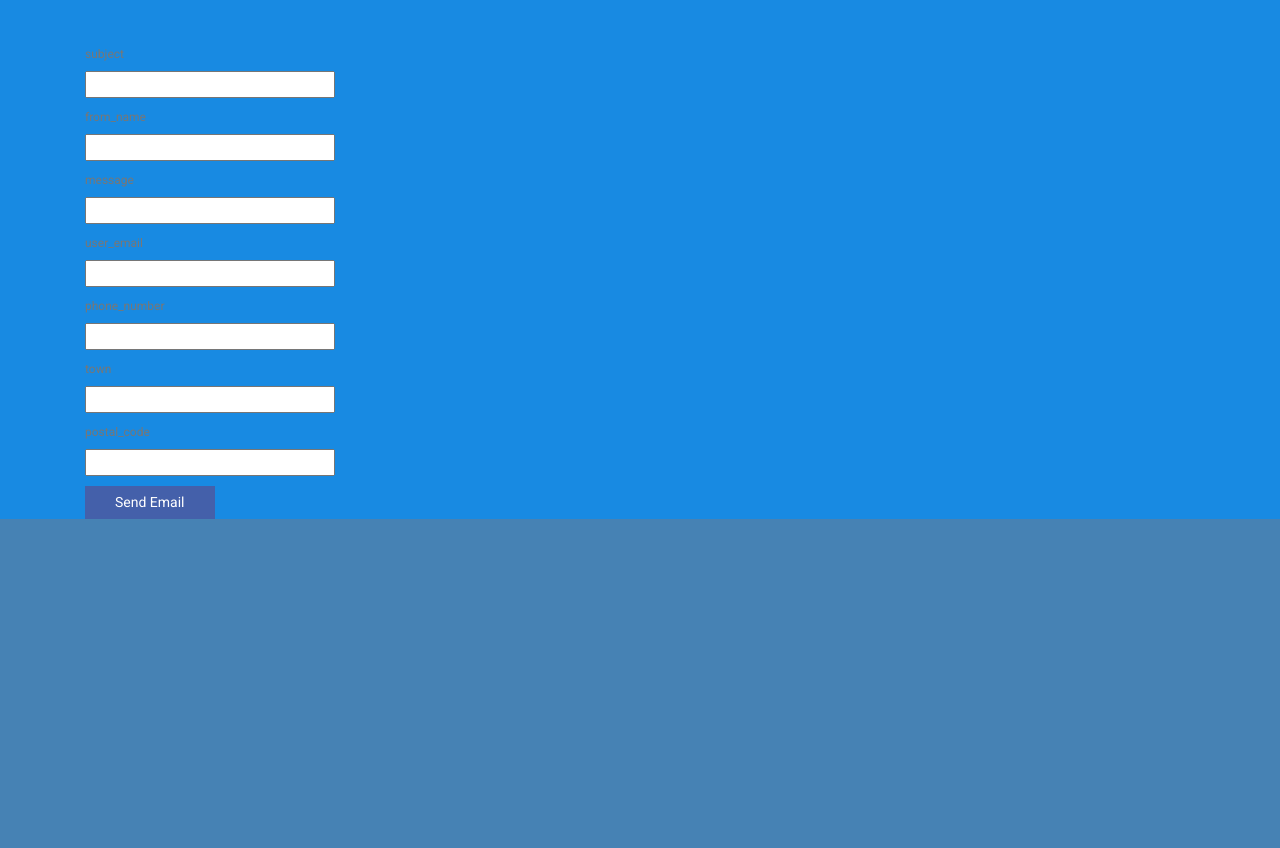
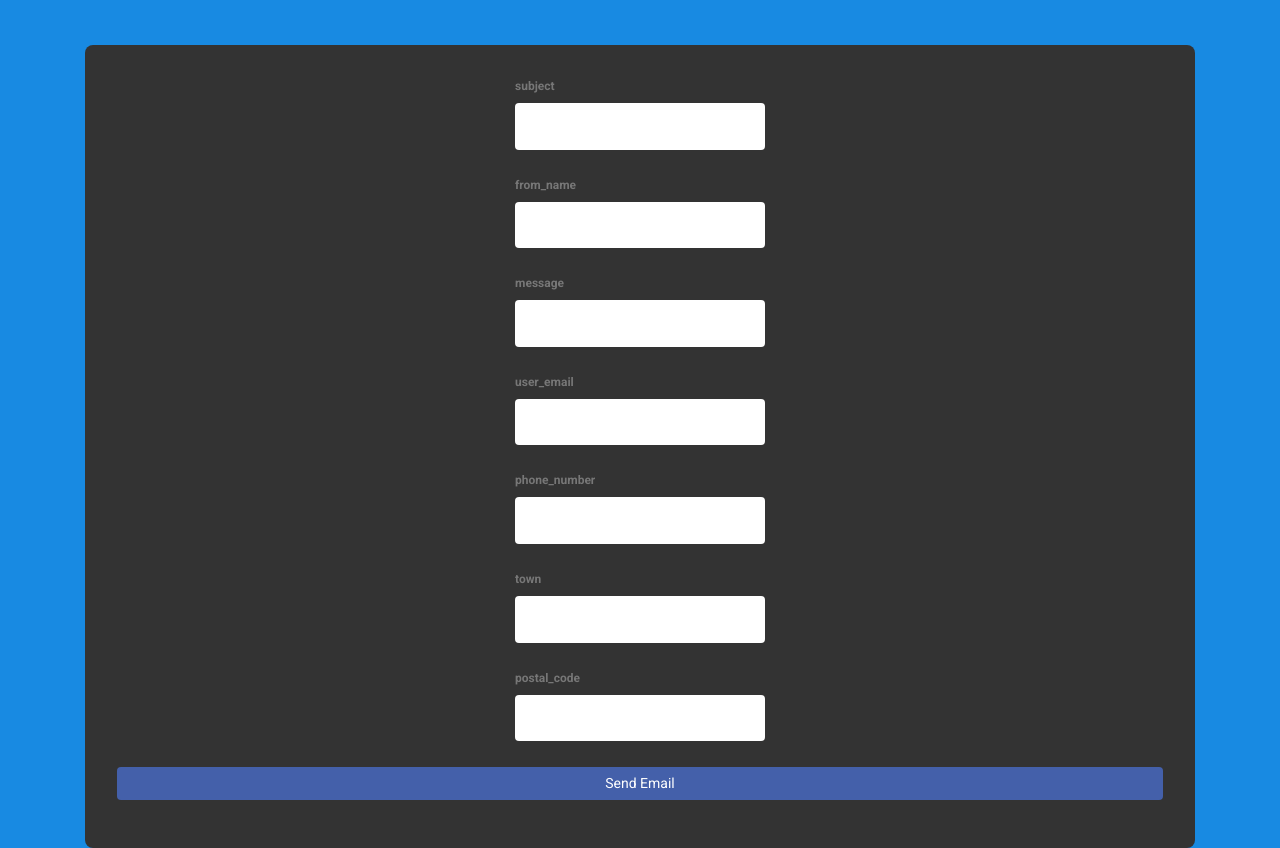
Before and after one commit to Zuelow/LAP-Aalborg, a plain HTML site: page index.html in a window 1280 px wide. Shown: the part 3756-4604 px from the top of the page. Before the commit the page ends 4275 px from the top, so only its background shows below. Drawn offline with nearby package versions, Linux system fonts and the light colour scheme; files whose address does not match are found by name.

Commit message:
Update style.css

```diff
--- a/css/style.css
+++ b/css/style.css
@@ -1079,3 +1079,47 @@ input[type="submit"] {
   color: #fff;
   border: none
 }
+
+
+
+
+form {
+  display: flex;
+  flex-direction: column;
+  align-items: center;
+  justify-content: center;
+  background-color: #333;
+  padding: 2rem;
+  border-radius: 8px;
+}
+
+label {
+  color: white;
+  font-size: 1.2rem;
+  font-weight: bold;
+  margin-bottom: 0.5rem;
+}
+
+input,
+textarea {
+  width: 100%;
+  padding: 0.8rem;
+  margin-bottom: 1rem;
+  border: none;
+  border-radius: 4px;
+  font-size: 1rem;
+}
+
+button {
+  background-color: #4CAF50;
+  color: white;
+  padding: 0.8rem 1.5rem;
+  border: none;
+  border-radius: 4px;
+  cursor: pointer;
+  font-size: 1rem;
+}
+
+button:hover {
+  background-color: #45a049;
+}
```
